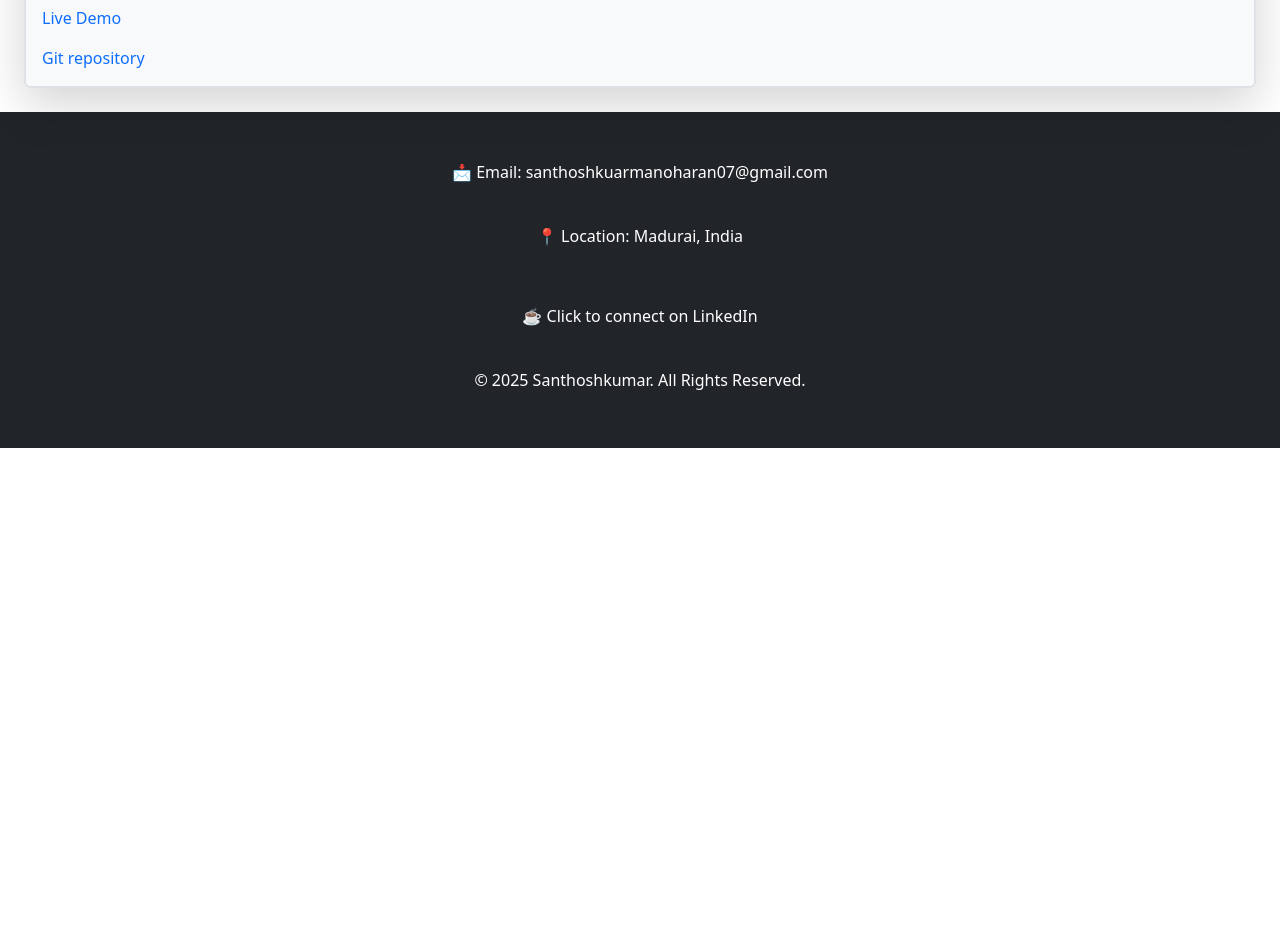
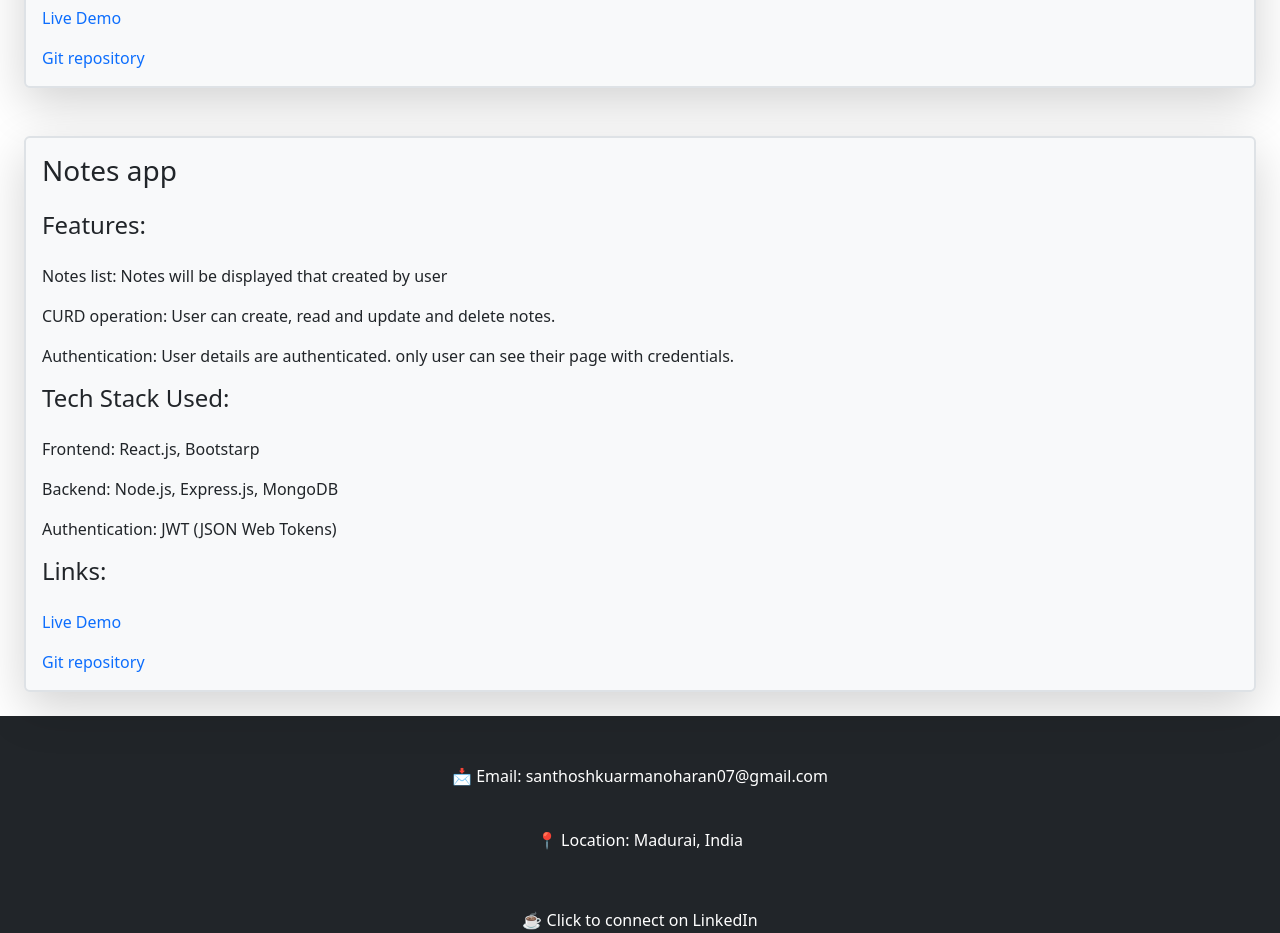
Before and after one commit to Santhoshkumar0077/Portfolio, a React (Vite) app in the folder client/: page /projects in a window 1280 px wide. Shown: the part 1340-2273 px from the top of the page. Before the commit the page ends 1788 px from the top, so only its background shows below. Built offline with nearby package versions, Linux system fonts and the light colour scheme.

Commit message:
Note project details updated

```diff
--- a/client/src/pages/Projects.jsx
+++ b/client/src/pages/Projects.jsx
@@ -36,6 +36,20 @@ const Projects = () => {
                 <a href="https://e-commerce-eight-omega-98.vercel.app/" className='text-decoration-none fs-6'>Live Demo</a>
                 <a href="https://github.com/Santhoshkumar0077/E-commerce" className='text-decoration-none fs-6'>Git repository</a>
             </div>
+            <div className='shadow-lg p-3 d-flex flex-column gap-3 bg-body-tertiary rounded border border-2'>
+                <h3>Notes app</h3>
+                <h4>Features:</h4>
+                <div>Notes list: Notes will be displayed that created by user</div>
+                <div>CURD operation: User can create, read and update and delete notes.</div>
+                <div>Authentication: User details are authenticated. only user can see their page with credentials. </div>
+                <h4>Tech Stack Used:</h4>
+                <div>Frontend: React.js, Bootstarp</div>
+                <div>Backend: Node.js, Express.js, MongoDB</div>
+                <div>Authentication: JWT (JSON Web Tokens)</div>
+                <h4>Links:</h4>
+                <a href="https://notes-hj5o.onrender.com" className='text-decoration-none fs-6'>Live Demo</a>
+                <a href="https://github.com/Santhoshkumar0077/notes" className='text-decoration-none fs-6'>Git repository</a>
+            </div>
         </div>
         <div className='bg-dark p-4 text-center text-white row'>
             <a href="mailto:santhoshkuarmanoharan07@gmail.com" className='text-decoration-none text-white p-4'>📩 Email: santhoshkuarmanoharan07@gmail.com</a>
```
